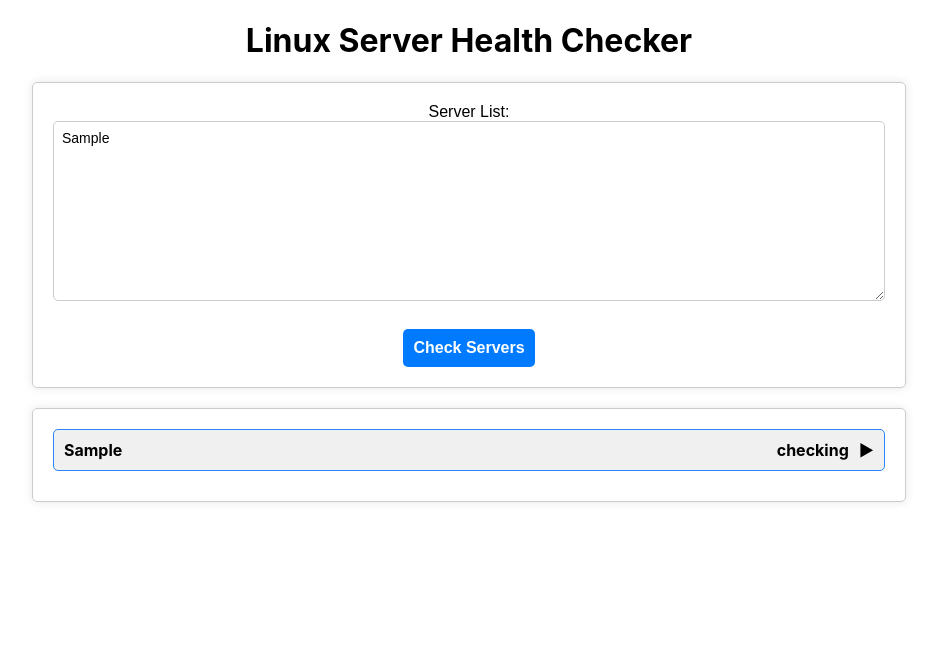
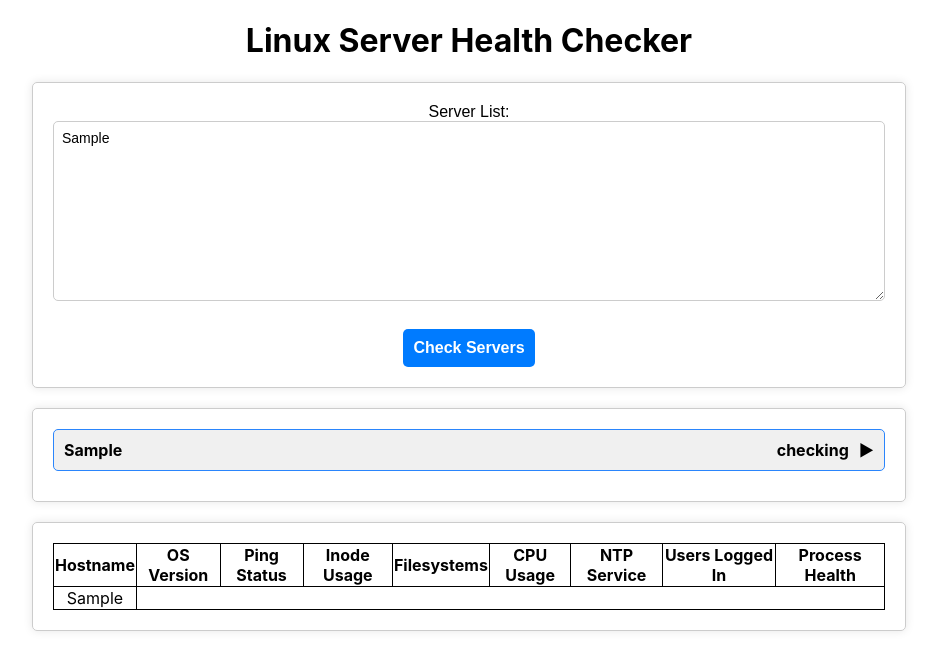
Before and after one commit to connorfitzpatrick/LinuxHealthChecker, a React (Create React App) app in the folder frontend/: page / in a window 1280 px wide. Both pictures are taken after typing "Sample" into the empty fields and a click on the button "Check Servers". Shown: the top 670 px of the page, without its empty margins (171-1108 px from the left). Built offline with nearby package versions, Linux system fonts and the light colour scheme.

Commit message:
Added a table for displaying health check results visually

```diff
--- a/frontend/src/App.css
+++ b/frontend/src/App.css
@@ -54,4 +54,15 @@
   border: 1px solid #ccc;
   border-radius: 5px;
   box-shadow: 0 0 10px rgba(0, 0, 0, 0.1);
+  margin-bottom: 20px;
 }
+
+.table-container {
+  max-width: 65%;
+  margin: 0 auto;
+  padding: 20px;
+  border: 1px solid #ccc;
+  border-radius: 5px;
+  box-shadow: 0 0 10px rgba(0, 0, 0, 0.1);
+  margin-bottom: 20px;
+}
--- a/frontend/src/App.js
+++ b/frontend/src/App.js
@@ -3,6 +3,7 @@ import "./App.css";
 import TextBox from "./components/TextBox/textbox";
 import React, { useState } from "react";
 import ServerTab from "./components/ServerTab/serverTab";
+import ServerDetailsTable from "./components/Table/serverDetailsTable";
 
 const App = () => {
   const [results, setResults] = useState(null);
@@ -33,6 +34,7 @@ const App = () => {
         <TextBox onSubmit={handleSubmit} />
       </div>
       {results && (
+        <>
           <div className="output-container">
             {Object.keys(results).map((server) => (
               <ServerTab
@@ -42,6 +44,10 @@ const App = () => {
               />
             ))}
           </div>
+          <div className="table-container">
+            <ServerDetailsTable serverInfo={results} />
+          </div>
+        </>
       )}
     </div>
   );
--- /dev/null
+++ b/frontend/src/components/Table/serverDetailsTable.css
@@ -0,0 +1,10 @@
+table,
+td,
+th {
+  border: 1px solid;
+}
+
+table {
+  width: 100%;
+  border-collapse: collapse;
+}
--- /dev/null
+++ b/frontend/src/components/Table/serverDetailsTable.js
@@ -0,0 +1,35 @@
+// ServerDetailsTable.js
+import React from "react";
+import "./serverDetailsTable.css";
+
+const ServerDetailsTable = ({ serverInfo }) => {
+  return (
+    <div className="table-holder">
+      <table>
+        <thead>
+          <tr>
+            <th>Hostname</th>
+            <th>OS Version</th>
+            <th>Ping Status</th>
+            <th>Inode Usage</th>
+            <th>Filesystems</th>
+            <th>CPU Usage</th>
+            <th>NTP Service</th>
+            <th>Users Logged In</th>
+            <th>Process Health</th>
+          </tr>
+        </thead>
+        <tbody>
+          {Object.keys(serverInfo).map((serverName) => (
+            <tr key={serverName}>
+              <td>{serverName}</td>
+              {/* Add more cells with server information */}
+            </tr>
+          ))}
+        </tbody>
+      </table>
+    </div>
+  );
+};
+
+export default ServerDetailsTable;
```
Lines whose indentation alone changed are shown as unchanged.
